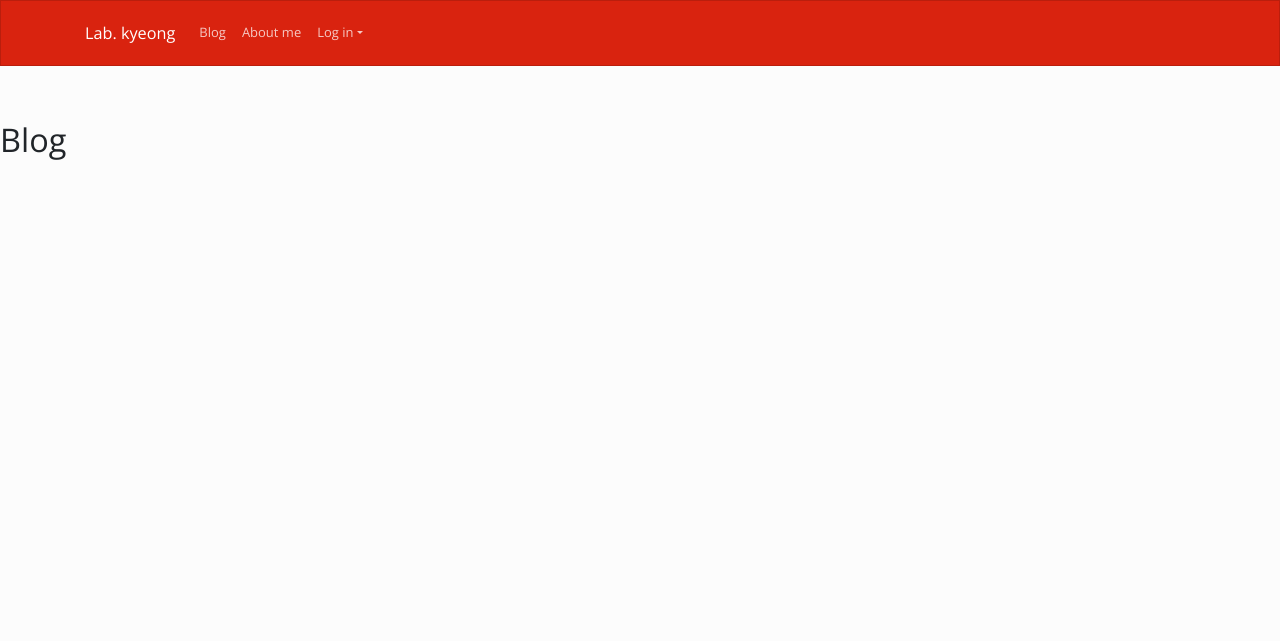
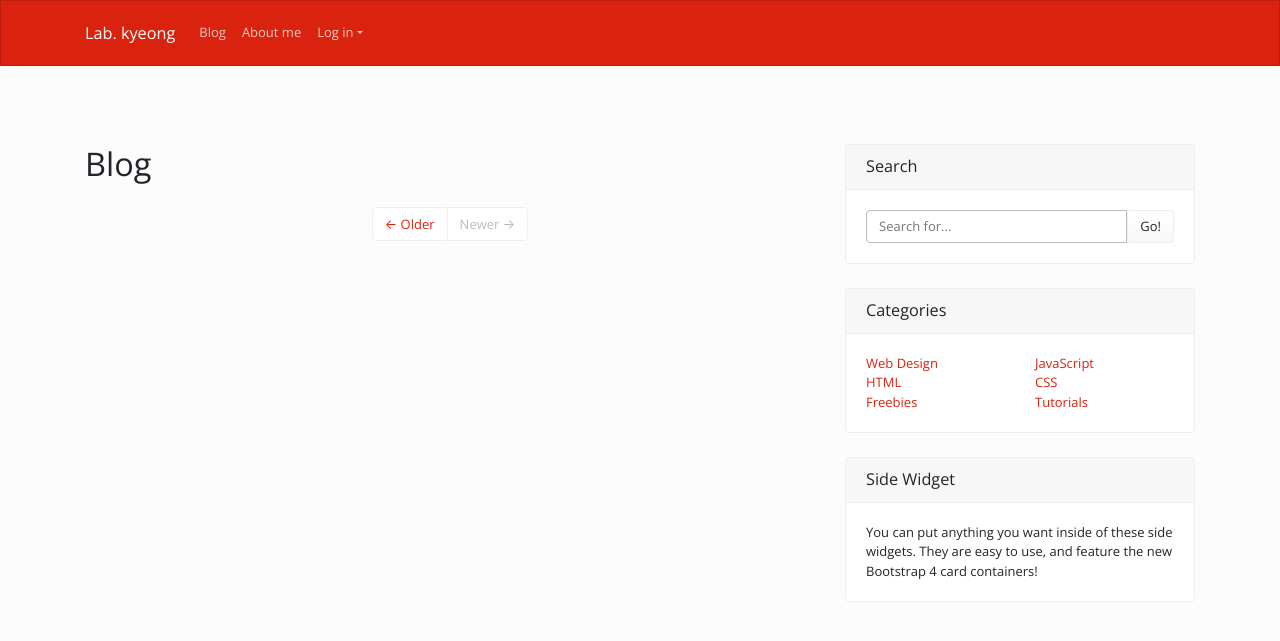
Before and after one commit to kyeongwonBaek/my_blog, a Django app: template blog/templates/blog/post_list.html in a window 1280 px wide. Shown: the top 641 px of the page. Run offline with Django 3.2, Linux system fonts and the light colour scheme; the template is opened without the code that fills it, so the values that code supplies are empty; parts of the project's set-up code (start-up, migrations or seed data) failed here and were passed over; some libraries are stand-ins or nearby versions.

Commit message:
grid on postlist

```diff
--- a/blog/models.py
+++ b/blog/models.py
@@ -10,5 +10,3 @@ class Post(models.Model):
 
     def __str__(self):
         return '{}::{}'.format(self.title, self.author)
-    def get_queryset(self):
-        return Post.objects.order_by('-created')
--- a/blog/templates/blog/post_list.html
+++ b/blog/templates/blog/post_list.html
@@ -41,12 +41,111 @@
         </div>
     </div>
 </div>
-<h1>Blog</h1>
+
+<div class="container">
+
+    <div class="row">
+
+        <!-- Blog Entries Column -->
+        <div class="col-md-8">
+
+            <h1 class="my-4">
+                Blog
+            </h1>
+
             {% for p in object_list%}
-<h3>{{p.title}}</h3>
-<h4>{{p.created }} by {{p.author}}</h4>
-<p>{{p.content}}</p>
+            <div class="card mb-4">
+                <img class="card-img-top" src="http://placehold.it/750x300" alt="Card image cap">
+                <div class="card-body">
+                    <h2 class="card-title">{{p.title}}</h2>
+                    <p class="card-text">{{p.content}}</p>
+                    <a href="#" class="btn btn-primary">Read More &rarr;</a>
+                </div>
+                <div class="card-footer text-muted">
+                    Posted on {{p.created }} by
+                    {{p.author}}
+                </div>
+            </div>
             {% endfor %}
+
+
+            <!-- Pagination -->
+            <ul class="pagination justify-content-center mb-4">
+                <li class="page-item">
+                    <a class="page-link" href="#">&larr; Older</a>
+                </li>
+                <li class="page-item disabled">
+                    <a class="page-link" href="#">Newer &rarr;</a>
+                </li>
+            </ul>
+
+        </div>
+
+        <!-- Sidebar Widgets Column -->
+        <div class="col-md-4">
+
+            <!-- Search Widget -->
+            <div class="card my-4">
+                <h5 class="card-header">Search</h5>
+                <div class="card-body">
+                    <div class="input-group">
+                        <input type="text" class="form-control" placeholder="Search for...">
+                        <span class="input-group-btn">
+                <button class="btn btn-secondary" type="button">Go!</button>
+              </span>
+                    </div>
+                </div>
+            </div>
+
+            <!-- Categories Widget -->
+            <div class="card my-4">
+                <h5 class="card-header">Categories</h5>
+                <div class="card-body">
+                    <div class="row">
+                        <div class="col-lg-6">
+                            <ul class="list-unstyled mb-0">
+                                <li>
+                                    <a href="#">Web Design</a>
+                                </li>
+                                <li>
+                                    <a href="#">HTML</a>
+                                </li>
+                                <li>
+                                    <a href="#">Freebies</a>
+                                </li>
+                            </ul>
+                        </div>
+                        <div class="col-lg-6">
+                            <ul class="list-unstyled mb-0">
+                                <li>
+                                    <a href="#">JavaScript</a>
+                                </li>
+                                <li>
+                                    <a href="#">CSS</a>
+                                </li>
+                                <li>
+                                    <a href="#">Tutorials</a>
+                                </li>
+                            </ul>
+                        </div>
+                    </div>
+                </div>
+            </div>
+
+            <!-- Side Widget -->
+            <div class="card my-4">
+                <h5 class="card-header">Side Widget</h5>
+                <div class="card-body">
+                    You can put anything you want inside of these side widgets. They are easy to use, and feature the new Bootstrap 4 card containers!
+                </div>
+            </div>
+
+        </div>
+
+    </div>
+    <!-- /.row -->
+
+</div>
 <script src="{% static 'blog/_assets/js/jquery.min.js' %}"></script>
 <script src="{% static 'blog/_assets/js/popper.min.js' %}"></script>
 <script src="{% static 'blog/bootstrap/bootstrap.min.js' %}"></script>
--- a/blog/views.py
+++ b/blog/views.py
@@ -6,6 +6,8 @@ from django.views.generic import ListView
 class PostList(ListView):
     model = Post
 
+    def get_queryset(self):
+        return Post.objects.order_by('-created')
 
 # def index(request):
 #     posts = Post.objects.all()
```
Lines whose indentation alone changed are shown as unchanged.
